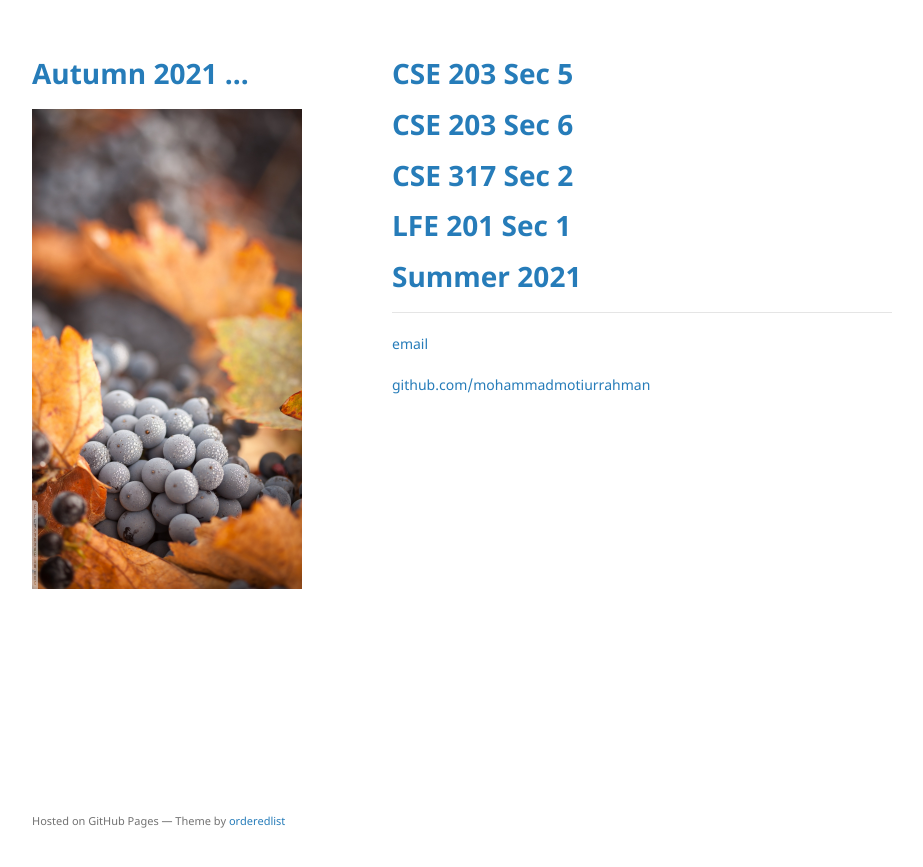
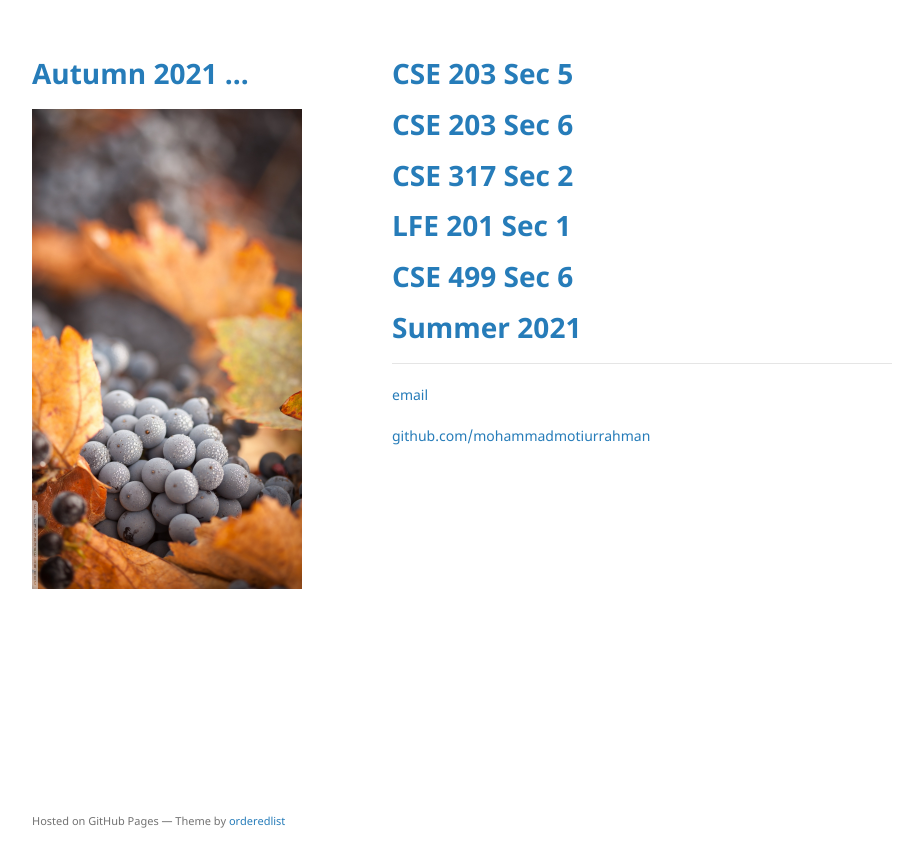
Before and after one commit to mohammadmotiurrahman/mohammadmotiurrahman.github.io, a Jekyll site: the page built from index.md, in a window 1280 px wide. Shown: the top 867 px of the page, without its empty margins (178-1101 px from the left). Built offline with Jekyll 4.4.1, drawn with Linux system fonts in a browser that asks for light colours; our own code applies the rules of GitHub Pages for plain Markdown files.

Commit message:
Update index.md

```diff
--- a/index.md
+++ b/index.md
@@ -2,6 +2,7 @@
 # [CSE 203 Sec 6](https://mohammadmotiurrahman.github.io/cse203_6)
 # [CSE 317 Sec 2](https://mohammadmotiurrahman.github.io/cse317_2)
 # [LFE 201 Sec 1](https://mohammadmotiurrahman.github.io/lfe_201)
+# [CSE 499 Sec 6](https://mohammadmotiurrahman.github.io/cse_499)
 # [Summer 2021](https://mohammadmotiurrahman.github.io/summer2021)
 
 * * *
```
